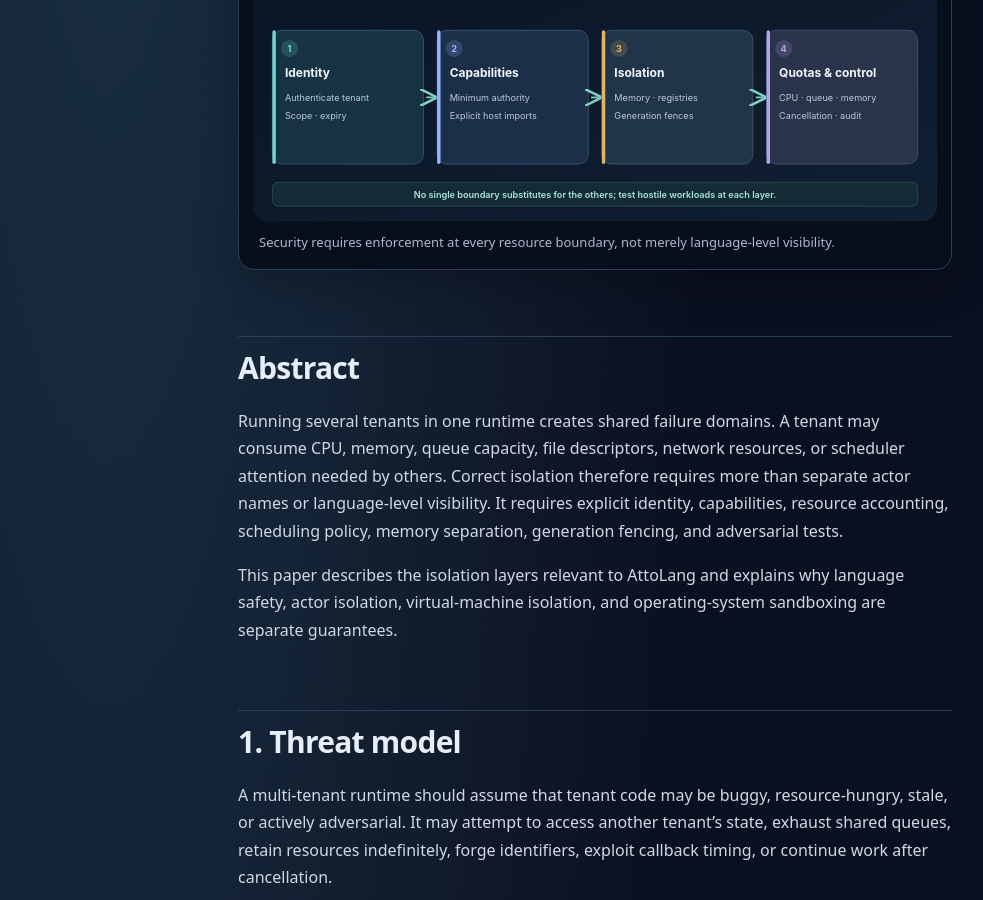
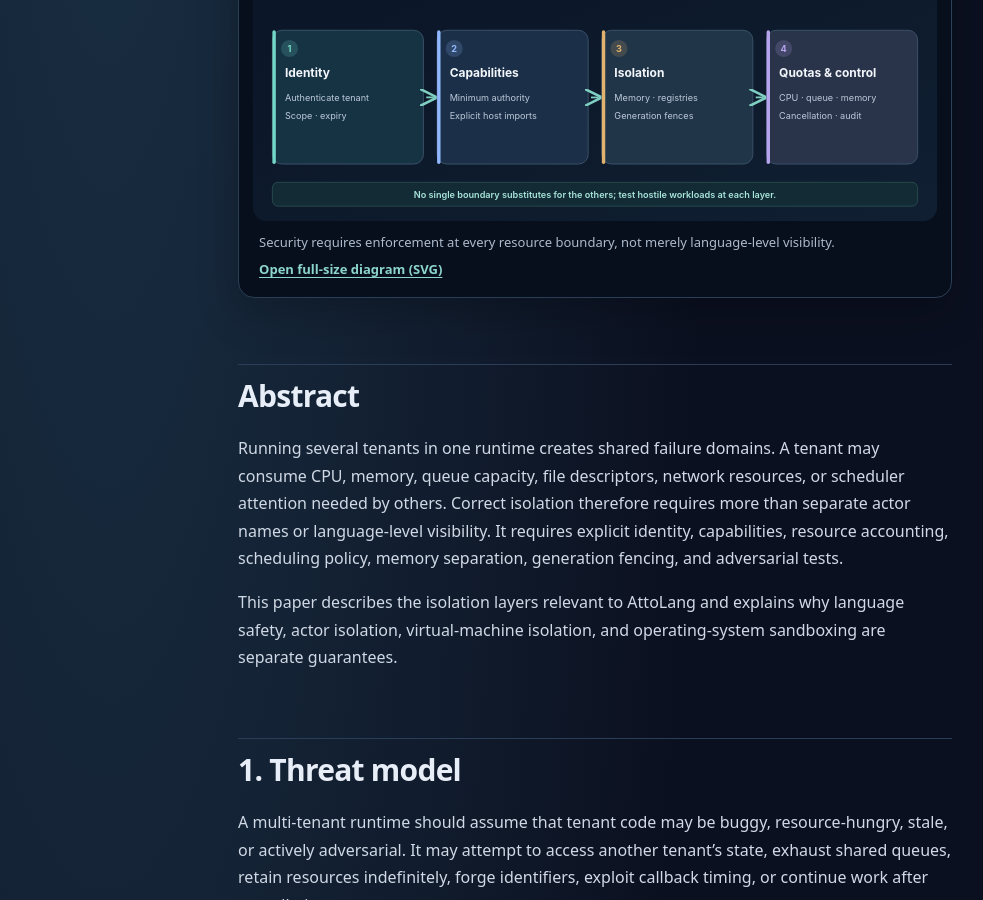
Before and after one commit to atto-lang/atto-lang.github.io, a Jekyll site: the page built from whitepapers/09-multi-tenant-isolation-and-security.md, in a window 1280 px wide and 900 px high, scrolled down 482 px. Shown: the whole window, without its empty margins (45-1028 px from the left). Built offline with Jekyll 4.4.1, drawn with Linux system fonts in a browser that asks for light colours.

Commit message:
a11y(whitepapers): give paper 09 a readable full-size SVG link

```diff
--- a/whitepapers/09-multi-tenant-isolation-and-security.md
+++ b/whitepapers/09-multi-tenant-isolation-and-security.md
@@ -11,7 +11,7 @@ permalink: /whitepapers/09-multi-tenant-isolation-and-security.html
 
 <figure class="wp-figure">
   <img src="/whitepapers/assets/09-tenant-security.svg" alt="Identity, capabilities, isolation, quotas, and control-plane responsiveness form defense in depth." width="1200" height="490" loading="lazy" decoding="async">
-  <figcaption>Security requires enforcement at every resource boundary, not merely language-level visibility.</figcaption>
+  <figcaption>Security requires enforcement at every resource boundary, not merely language-level visibility. <a href="/whitepapers/assets/09-tenant-security.svg" aria-label="Open full-size SVG diagram for paper 09">Open full-size diagram (SVG)</a></figcaption>
 </figure>
 
 ## Abstract
```
